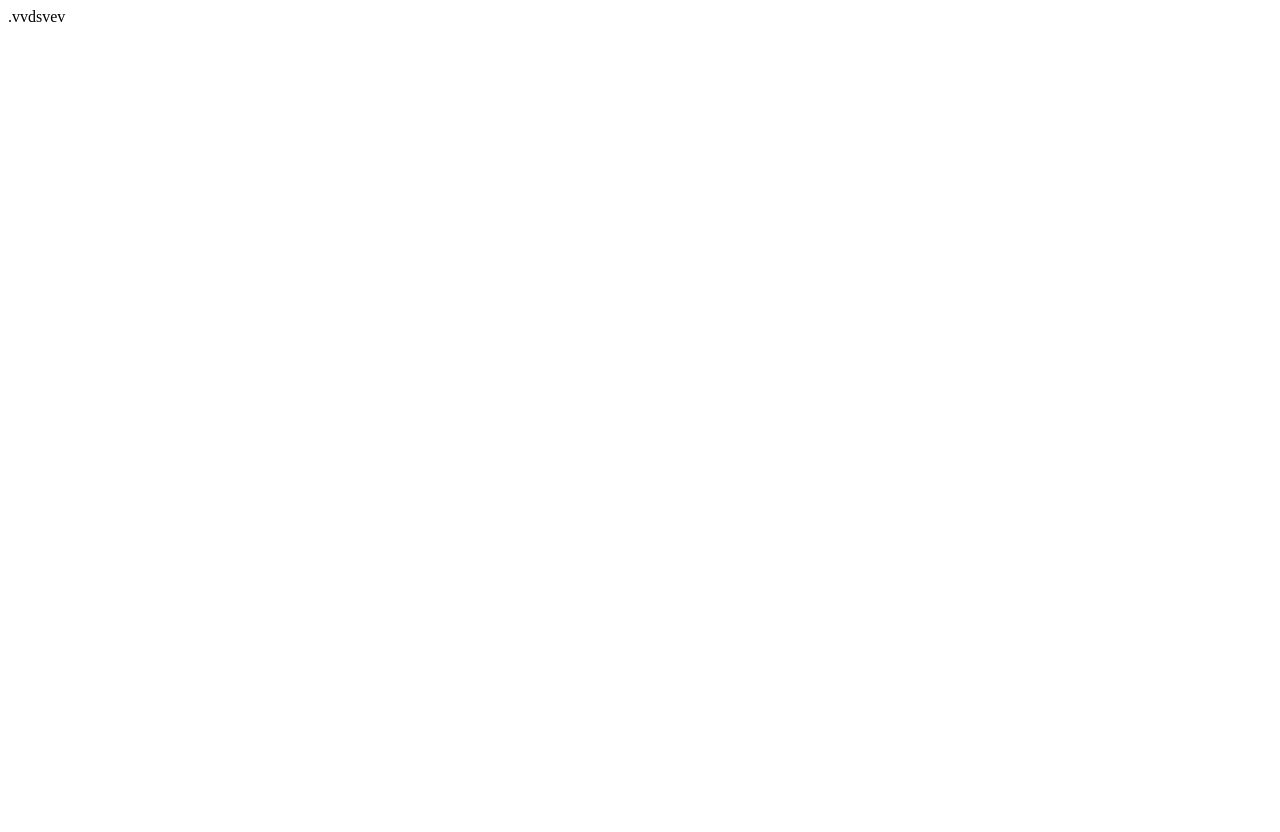
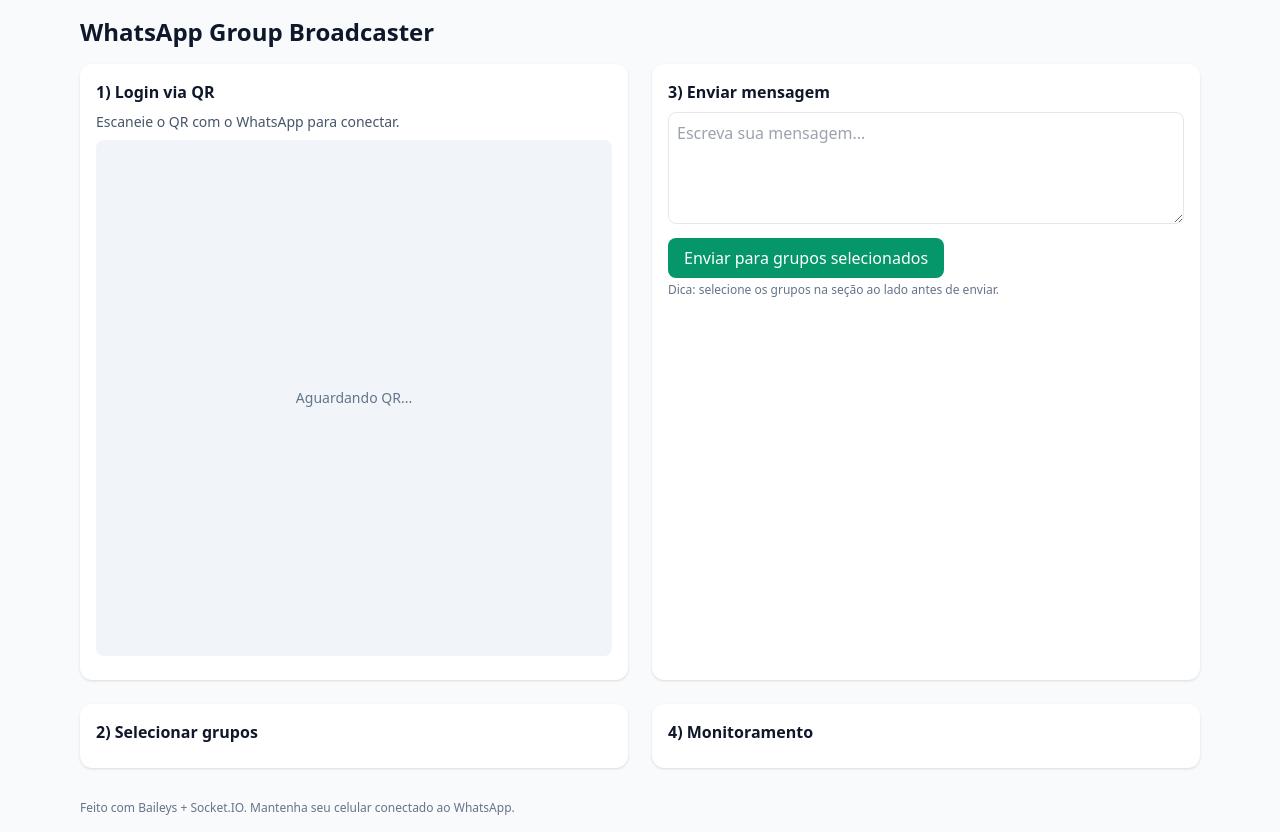
Before and after one commit to nlsoarez/whatsapp-group-broadcaster, a plain HTML site: page docs/index.html in a window 1280 px wide. Before the commit the page ends 800 px from the top, so only its background shows below. Drawn offline with nearby package versions, Linux system fonts and the light colour scheme.

Commit message:
Update index.html

```diff
--- a/docs/index.html
+++ b/docs/index.html
@@ -1 +1,58 @@
-.vvdsvev
+<!doctype html>
+<html lang="pt-br">
+<head>
+<meta charset="UTF-8" />
+<meta name="viewport" content="width=device-width, initial-scale=1.0" />
+<title>WhatsApp Group Broadcaster</title>
+<script src="https://cdn.tailwindcss.com"></script>
+<script src="https://cdn.socket.io/4.7.5/socket.io.min.js"></script>
+</head>
+<body class="bg-slate-50 text-slate-900">
+<div class="max-w-6xl mx-auto p-4">
+<h1 class="text-2xl font-bold mb-4">WhatsApp Group Broadcaster</h1>
+
+
+<!-- Login via QR -->
+<div class="grid md:grid-cols-2 gap-6 mb-6">
+<div class="p-4 bg-white rounded-xl shadow">
+<h2 class="font-semibold mb-2">1) Login via QR</h2>
+<p class="text-sm text-slate-600 mb-2">Escaneie o QR com o WhatsApp para conectar.</p>
+<div id="qr" class="aspect-square bg-slate-100 flex items-center justify-center rounded-lg">
+<span class="text-slate-500 text-sm">Aguardando QR...</span>
+</div>
+<p id="wa-status" class="mt-2 text-sm"></p>
+</div>
+
+
+<!-- Envio -->
+<div class="p-4 bg-white rounded-xl shadow">
+<h2 class="font-semibold mb-2">3) Enviar mensagem</h2>
+<textarea id="message" class="w-full border rounded-lg p-2 h-28" placeholder="Escreva sua mensagem..."></textarea>
+<button id="send" class="mt-2 px-4 py-2 rounded-lg bg-emerald-600 text-white disabled:opacity-50">Enviar para grupos selecionados</button>
+<p class="text-xs text-slate-500 mt-1">Dica: selecione os grupos na seção ao lado antes de enviar.</p>
+</div>
+</div>
+
+
+<!-- Seleção de grupos & Chats -->
+<div class="grid md:grid-cols-2 gap-6">
+<div class="p-4 bg-white rounded-xl shadow">
+<h2 class="font-semibold mb-2">2) Selecionar grupos</h2>
+<div id="groups" class="space-y-2 max-h-[480px] overflow-auto"></div>
+</div>
+
+
+<div class="p-4 bg-white rounded-xl shadow">
+<h2 class="font-semibold mb-2">4) Monitoramento</h2>
+<div id="chats" class="space-y-4 max-h-[480px] overflow-auto"></div>
+</div>
+</div>
+
+
+<footer class="text-xs text-slate-500 mt-8">Feito com Baileys + Socket.IO. Mantenha seu celular conectado ao WhatsApp.</footer>
+</div>
+
+
+<script src="app.js"></script>
+</body>
+</html>
```
